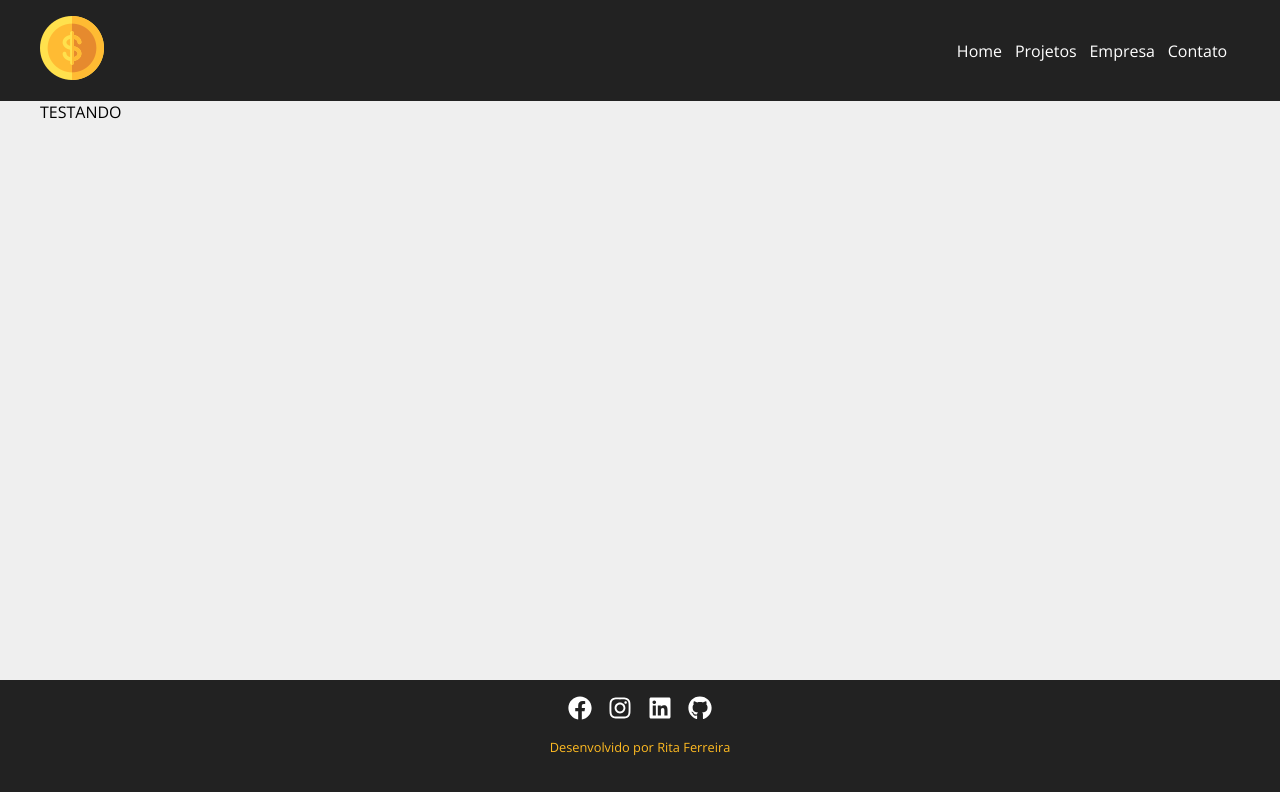
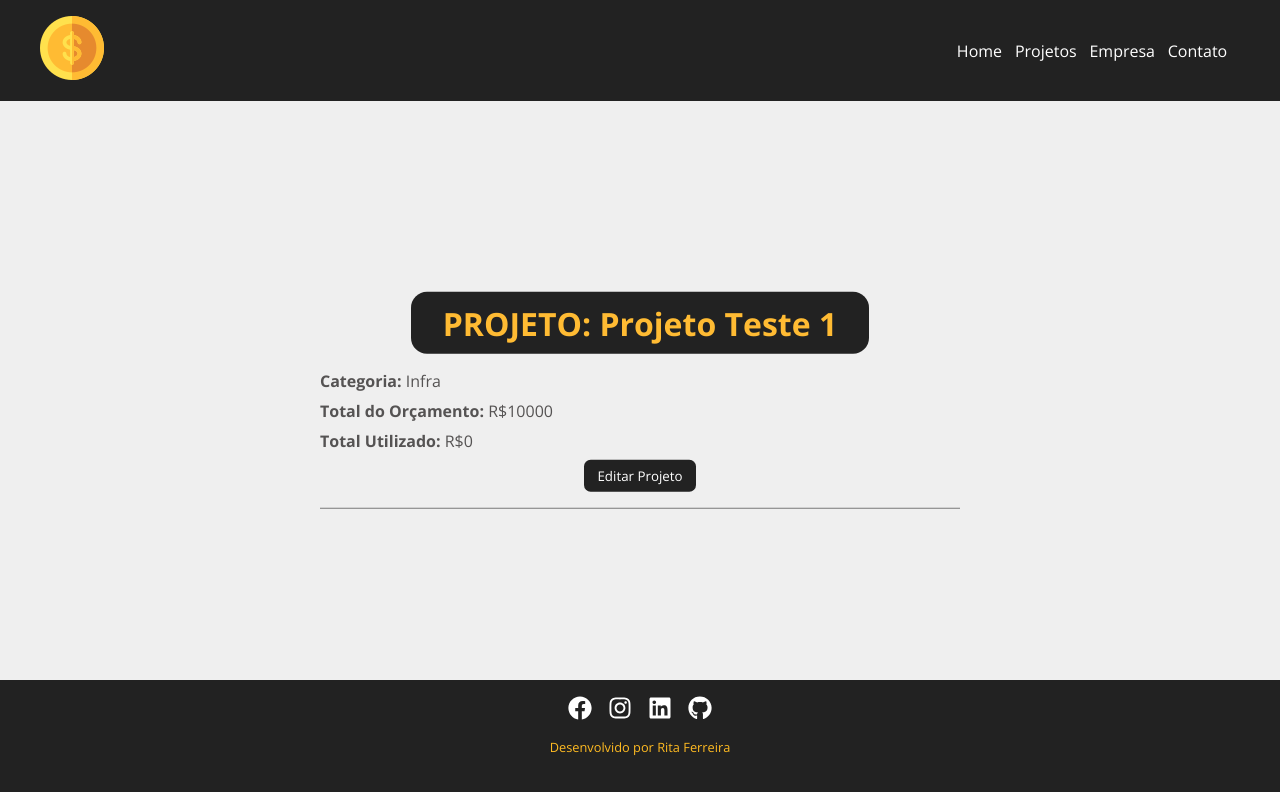
Before and after one commit to RitaFer/Costs, a React (Create React App) app in the folder 02-costs/: page /project/1 in a window 1280 px wide. Shown: the top 792 px of the page. Built offline with nearby package versions, Linux system fonts and the light colour scheme; no server answers; data requests are answered from the project's data file.

Commit message:
create-editpage

```diff
--- a/02-costs/db.json
+++ b/02-costs/db.json
@@ -32,6 +32,17 @@
       "cost": 0,
       "services": [],
       "id": 5
+    },
+    {
+      "name": "Teste",
+      "budget": "78962",
+      "category": {
+        "id": "2",
+        "name": "Desenvolvimento"
+      },
+      "cost": 0,
+      "services": [],
+      "id": 6
     }
   ],
   "categories": [
--- a/02-costs/src/components/layout/Container.module.css
+++ b/02-costs/src/components/layout/Container.module.css
@@ -17,5 +17,5 @@
 
 .colunm {
   flex-direction: column;
-  justify-content: flex-start;
+  justify-content: center;
 }
--- a/02-costs/src/components/views/Project.js
+++ b/02-costs/src/components/views/Project.js
@@ -1,29 +1,60 @@
 import styles from './Project.module.css'
 import { useParams } from 'react-router-dom'
 import { useState, useEffect } from 'react'
+import Container from '../layout/Container'
 
 function Project () {
-
   const { id } = useParams()
   const [project, setProject] = useState([])
+  const [category, setCategory] = useState([])
+
+  const [showProjectForm, setShowProjectForm] = useState(false)
 
   useEffect(() => {
-    fetch(`http://localhost:3000/project/${id}`, {
+    fetch(`http://localhost:5000/projects/${id}`, {
       method:'GET',
       headers:{
-        'Content-Type':'application.json',
+        'Content-Type':'application/json',
       },
-    }).then(resp => resp.json())
+    }).then((resp) => resp.json())
       .then((data) => {
+        setCategory(data.category)
         setProject(data)
       }).catch((err) => console.log(err))
   }, [id])
 
+  function toggleProjectForm () {
+    setShowProjectForm(!showProjectForm)
+  }
+
   return (
-    <>
-      <p>TESTANDO</p>
-      <p>{project.id}</p>
-    </>
+    <div className={styles.project_details}>
+    <Container customClass='column'>
+      <div className={styles.details_container}>
+        <h1>PROJETO: {project.name}</h1>
+        {!showProjectForm ? (
+          <div className={styles.project_info}>
+            <p>
+              <span>Categoria: </span> {category.name}
+            </p>
+            <p>
+              <span>Total do Orçamento: </span> R${project.budget}
+            </p>
+            <p>
+              <span>Total Utilizado: </span> R${project.cost}
+            </p>
+          </div>
+        ) : (
+          <div className={styles.project_info}>
+            <p>Formulário de Atualização do Projeto</p>
+          </div>
+        )}
+        <button onClick={toggleProjectForm} className={styles.btn}>
+          {!showProjectForm ? 'Editar Projeto' : 'Fechar'}
+        </button>
+      </div>
+    </Container>
+    </div>
   )
 }
 
--- a/02-costs/src/components/views/Project.module.css
+++ b/02-costs/src/components/views/Project.module.css
@@ -0,0 +1,58 @@
+.project_details {
+  padding: 2em;
+}
+
+.project_details h1,
+.project_details p {
+  margin-bottom: 0.5em;
+}
+
+.project_details h1 {
+  padding: 0.3em 1em;
+  color: #FFBB33;
+  background-color: #222;
+  border-radius: 0.5em;
+}
+
+.project_details p {
+  color: #555353;
+}
+
+.project_details span {
+  font-weight: bold;
+}
+
+.details_container {
+  border-bottom: 1px solid #7a7a7a;
+  margin-bottom: 1em;
+  padding-bottom: 1em;
+  display: flex;
+  justify-content: space-around;
+  flex-wrap: wrap;
+  position: absolute;
+    top: 50%;
+    left: 50%;
+    transform: translate(-50%, -50%);
+}
+
+.btn {
+  background-color: #222;
+  color: #FFF;
+  padding: 0.5em 1em;
+  text-decoration: none;
+  transition: 0.5s;
+  border-radius: 0.5em;
+  border: none;
+  align-items: center;
+  justify-content: center;
+  cursor: pointer;
+  height: max-content;
+}
+
+.btn:hover {
+  color: #fb3
+}
+
+.project_info {
+  width: 100%;
+}
--- a/02-costs/src/components/views/Projects.js
+++ b/02-costs/src/components/views/Projects.js
@@ -29,6 +29,7 @@ function Projects() {
     .then((resp) => resp.json())
     . then((data) => {
       setProjects(data)
+      console.log(projects)
       setRemoveLoading(true)
     })
     .catch((err) => {console.log(err)})
@@ -46,7 +47,7 @@ function Projects() {
       setProjects(projects.filter((project) => project.id !== id)),
       setProjectMessage('Projeto removido com sucesso!')
     )).catch((err) => console.log(err))
-  }
+    }
 
   return (
     <div className={styles.projects_container}>
@@ -56,7 +57,7 @@ function Projects() {
       </div>
       {message && <Message msg={message} type="success"/>}
       {projectMessage && <Message msg={projectMessage} type="success"/>}
-      <Container customClass="start">
+      <Container>
         {projects.length > 0 &&
             projects.map((project) => (
               <ProjectCard
```
